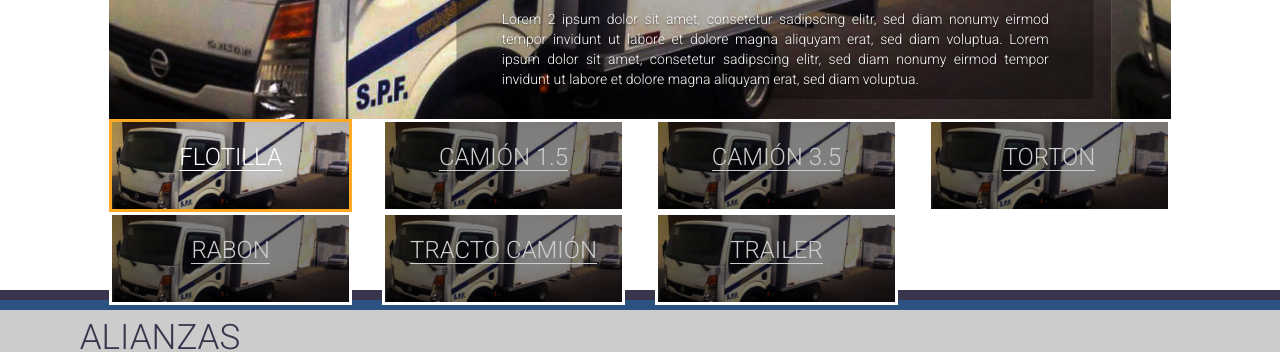
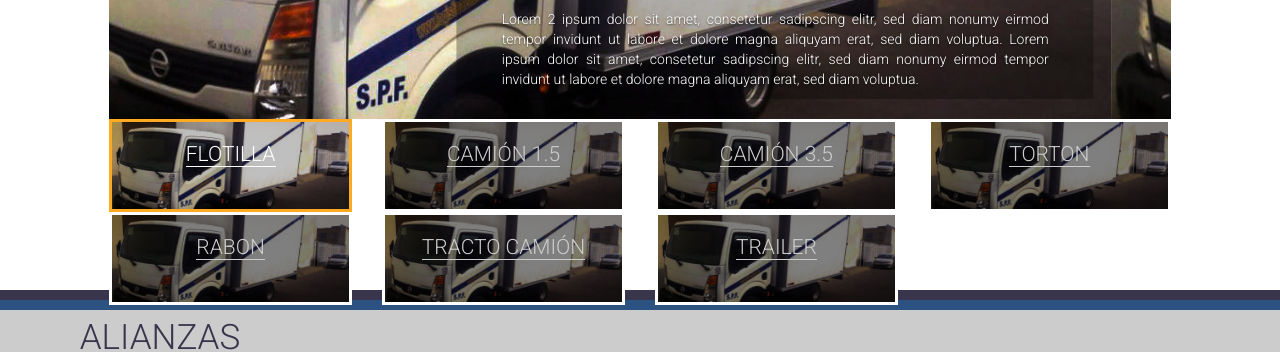
Before and after one commit to rctorr/logisticaentiempo.com, a plain HTML site: page index.html in a window 1280 px wide. Shown: the part 2160-2512 px from the top of the page. Drawn offline with nearby package versions, Linux system fonts and the light colour scheme.

Commit message:
Ajustando altura de los textos en miniaturas

```diff
--- a/css/main.css
+++ b/css/main.css
@@ -315,13 +315,13 @@ section#galeria {
     left: 0;
     right: 0;
     color: #ccc;
-    font-size: 1.5em;
     background-color: rgba(0, 0, 0, 0.5);
-    padding-top: 1em;
+    padding-top: 1.5em;
 }
 
 #galeria1 .miniatura a .cover h3 {
     display: inline-block;
+    font-size: 1.5em;
     margin: 0;
     border-bottom: 1px solid #ccc;
 }
```
